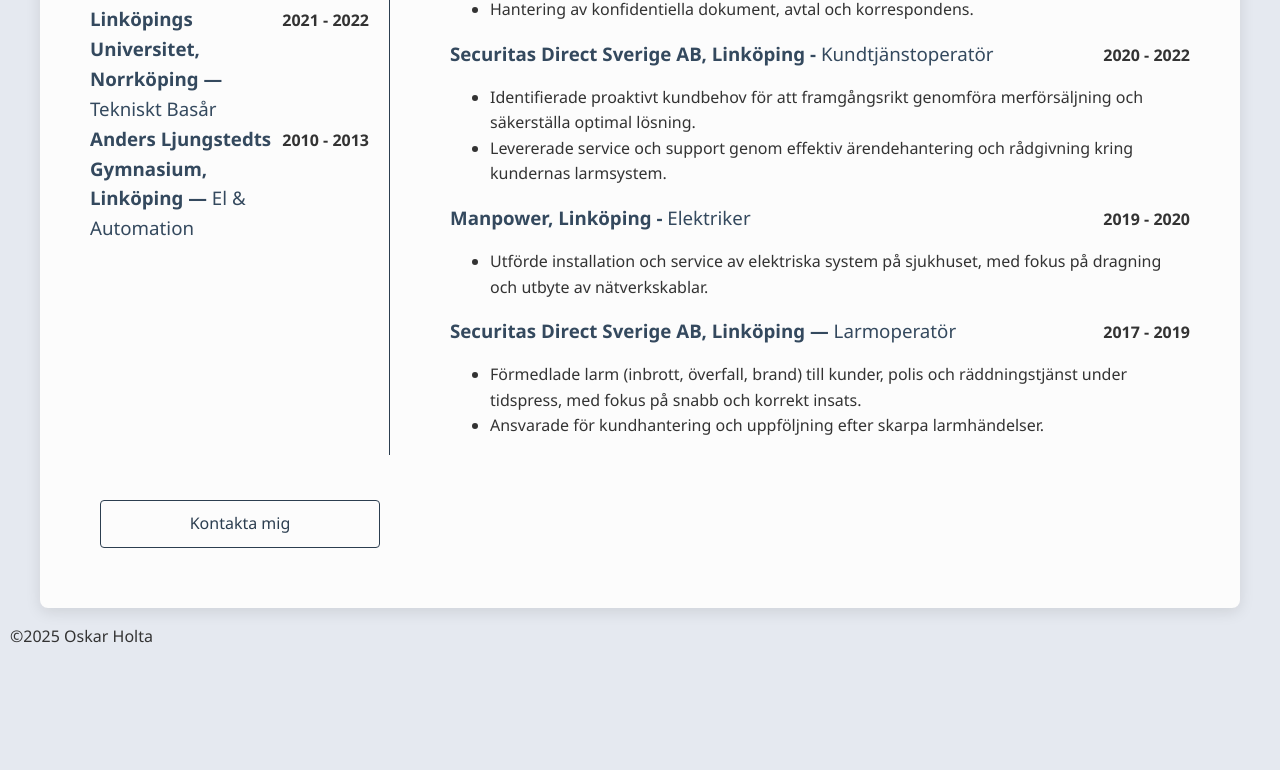
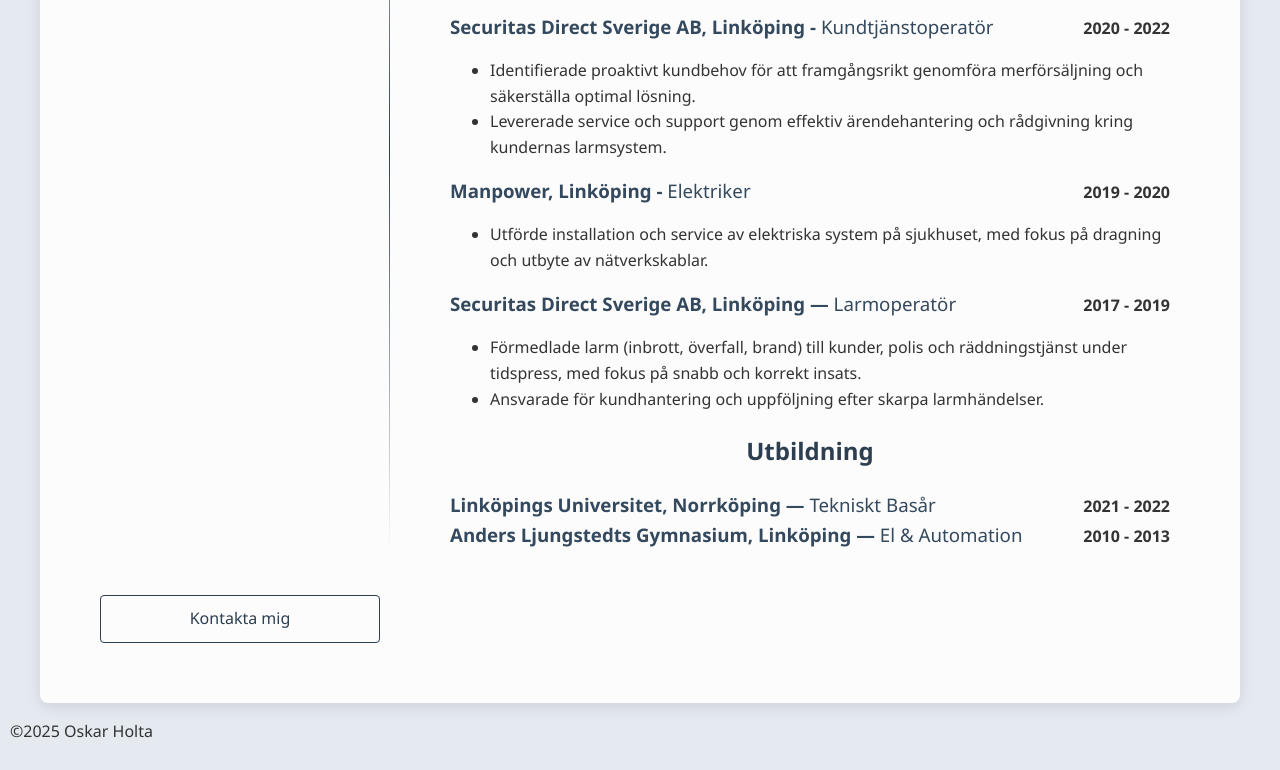
Before and after one commit to Oskar2311/CV, a plain HTML site: page index.html in a window 1280 px wide. Shown: the part 591-1361 px from the top of the page. Before the commit the page ends 1266 px from the top, so only its background shows below. Drawn offline with Linux system fonts and the light colour scheme.

Commit message:
Continued desktop layout

```diff
--- a/index.html
+++ b/index.html
@@ -13,11 +13,12 @@
         <div class="profile-section">
         <header>
             <img src="image/profilePic.png" class="profile-pic" alt="Profile Picture">
-            <h1>Oskar Holta</h1>
+
         </header>
         </div>
         <div class="description">
-        <p>Driven och snabblärd person med en stark passion för att leverera mätbara resultat. Jag ser helheten som avgörande för att optimera processer och maximera företagsvärdet. Min inställning är att jag måste utmana mig själv och söka uppgifter utanför min bekvämlighetszon, för att ständigt utvecklas och nå framgång.</p>
+            <h1>Oskar Holta</h1>
+            <p>Driven och snabblärd person med en stark passion för att leverera mätbara resultat. Jag ser helheten som avgörande för att optimera processer och maximera företagsvärdet. Min inställning är att jag måste utmana mig själv och söka uppgifter utanför min bekvämlighetszon, för att ständigt utvecklas och nå framgång.</p>
         </div>
         <hr class="divider"/>
 
@@ -56,6 +57,17 @@
             <li>Förmedlade larm (inbrott, överfall, brand) till kunder, polis och räddningstjänst under tidspress, med fokus på snabb och korrekt insats.</li>
             <li>Ansvarade för kundhantering och uppföljning efter skarpa larmhändelser.</li>
         </ul>
+                <!-- Education -->
+
+        <h2>Utbildning</h2>
+        <div class="work-experience">
+            <h3>Linköpings Universitet, Norrköping — <span class="thin">Tekniskt Basår</span></h3>
+            <span class="date">2021 - 2022</span>
+        </div>
+        <div class="work-experience">
+            <h3>Anders Ljungstedts Gymnasium, Linköping — <span class="thin">El & Automation</span></h3>
+            <span class="date">2010 - 2013</span>
+        </div>
         </div>
 
         <!-- Skills -->
@@ -71,17 +83,7 @@
 
         <hr class="divider"/>
 
-        <!-- Education -->
 
-        <h2>Utbildning</h2>
-        <div class="work-experience">
-            <h3>Linköpings Universitet, Norrköping — <span class="thin">Tekniskt Basår</span></h3>
-            <span class="date">2021 - 2022</span>
-        </div>
-        <div class="work-experience">
-            <h3>Anders Ljungstedts Gymnasium, Linköping — <span class="thin">El & Automation</span></h3>
-            <span class="date">2010 - 2013</span>
-        </div>
         </div>
 
         <!-- Button -->
--- a/styles.css
+++ b/styles.css
@@ -23,6 +23,7 @@ header {
 }
 h1{
     font-size: 2em;
+    text-align: center;
 }
 
 h1, h2{
@@ -37,10 +38,6 @@ h3{
 
 .thin{
     font-weight: normal;
-}
-
-ul{
-    align-self: flex-start;
 }
 
 /* List style */
@@ -103,10 +100,6 @@ div h2{
     margin: 20px 0;
     border: none;
     background: linear-gradient(to right, transparent 0%, #2C3E50 50%, transparent 100%);
-}
-
-.skills-section{
-    justify-items: center;
 }
 
 /* Button Style */
@@ -192,7 +185,9 @@ div h2{
     grid-row: 2 / 3;
     margin-bottom: 0;
     border-right: 1px solid #2C3E50;
+    border-image: linear-gradient(to bottom, transparent 0%, #2C3E50 50%, transparent 100%) 1;
     padding-right: 20px;
+    padding-left: 20px;
     height: 100%;
   }
 
@@ -200,13 +195,11 @@ div h2{
     grid-row: 2 / 3;
     grid-column: 2 / 3;
     padding-left: 20px;
+    padding-right: 20px;
   }
 
   .divider {
     display: none;
   }
 
-
-
-
 }
```
